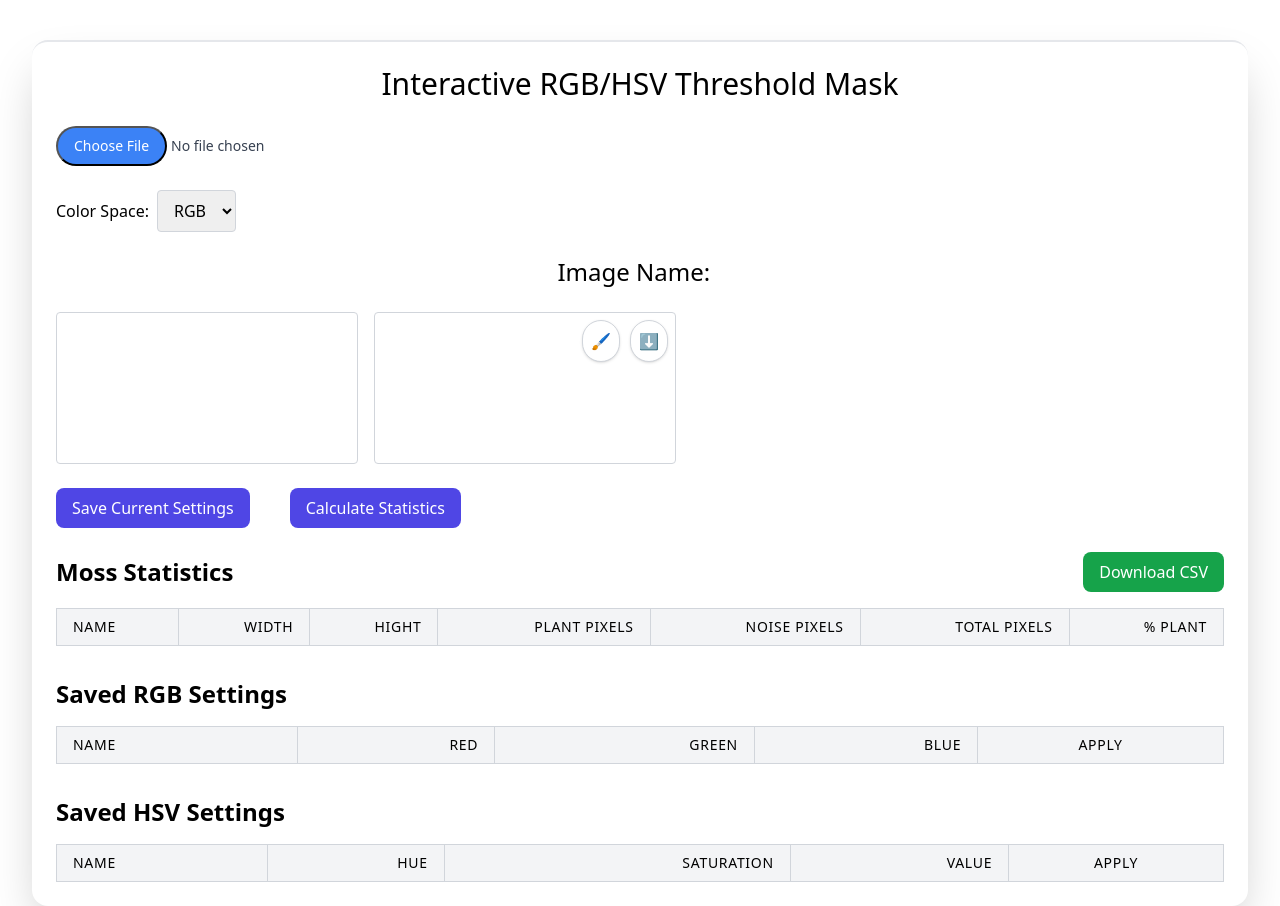
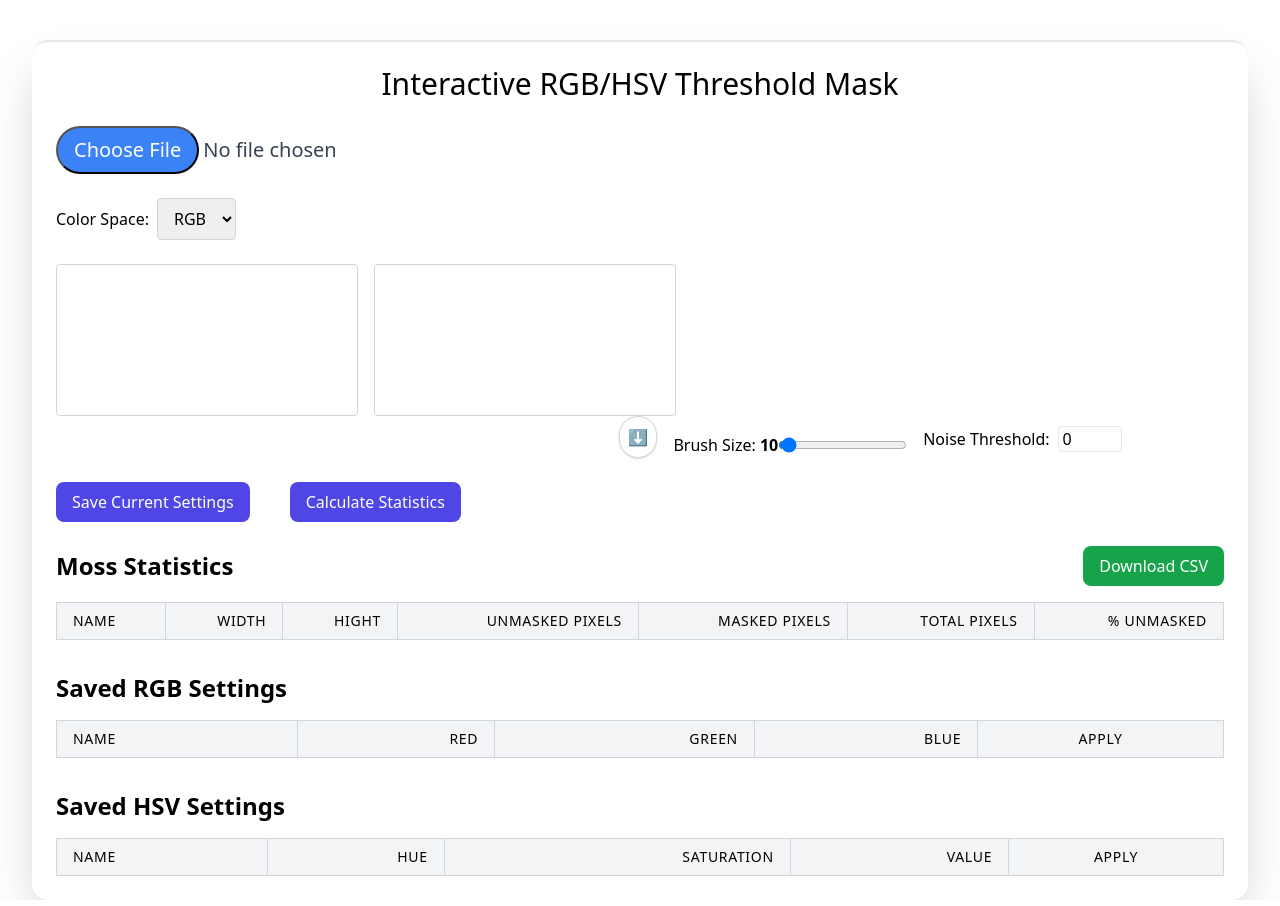
Before and after one commit to SushantAryal3/Image-Analysis-React, a React (Vite) app: page / in a window 1280 px wide. Built offline with nearby package versions, Linux system fonts and the light colour scheme; a web font is replaced by a local one.

Commit message:
fixes: Threshold scale, apply button issue, scalebar issue

```diff
--- a/src/CustomComponents/CanvasPair.tsx
+++ b/src/CustomComponents/CanvasPair.tsx
@@ -20,9 +20,7 @@ export default function CanvasPair({
   minSize,
   onMinSizeChange,
 }: Props) {
-  const [broomState, changeBroomState] = useState<Boolean>(false);
   const handleBrush = (e: React.MouseEvent<HTMLCanvasElement>) => {
-    if (!broomState) return;
     const mc = maskCanvasRef.current!;
     const rect = mc.getBoundingClientRect();
     const x = (e.clientX - rect.left) * (mc.width / rect.width);
@@ -32,6 +30,7 @@ export default function CanvasPair({
     ctx.fillRect(x - brushSize / 2, y - brushSize / 2, brushSize, brushSize);
   };
   return (
+    <div>
       <div className="flex flex-row gap-4">
         <canvas ref={origCanvasRef} className="border border-gray-300 rounded max-w-[45%]" />
         <div className="relative max-w-[45%]">
@@ -41,27 +40,17 @@ export default function CanvasPair({
             onMouseDown={handleBrush}
             onMouseMove={(e) => e.buttons === 1 && handleBrush(e)}
           />
-        <button
-          onClick={() => {
-            changeBroomState(!broomState);
-          }}
-          title="Toggle Brush Mode"
-          className="absolute top-2 right-14 bg-white border border-gray-300 rounded-full p-2 shadow hover:bg-gray-100"
-          type="button"
-        >
-          🖌
-        </button>
+        </div>
+      </div>
+      <div className="flex justify-end items-center gap-4 mr-[8vw]">
         <button
           onClick={downloadMask}
           title="Download Mask"
-          className="absolute top-2 right-2 bg-white border border-gray-300 rounded-full p-2 shadow hover:bg-gray-100"
+          className=" bg-white border border-gray-300 rounded-full p-2 shadow hover:bg-gray-100"
           type="button"
         >
           ⬇️
         </button>
-        {broomState && (
-          <div className="absolute top-2 left-2">
-            <div className="flex justify-center items-center gap-4">
         <div className="mt-4 flex items-center justify-center">
           <label className="font-medium" htmlFor="brushSize">
             Brush Size: <span className="font-semibold">{brushSize}</span>
@@ -91,8 +80,5 @@ export default function CanvasPair({
         </div>
       </div>
     </div>
-        )}
-      </div>
-    </div>
   );
 }
--- a/src/CustomComponents/RGBThresholdMask.tsx
+++ b/src/CustomComponents/RGBThresholdMask.tsx
@@ -12,21 +12,17 @@ export default function RGBThresholdMask() {
   const origCanvasRef = useRef<HTMLCanvasElement>(null);
   const maskCanvasRef = useRef<HTMLCanvasElement>(null);
   const [imageData, setImageData] = useState<ImageData | null>(null);
-
   const imageDataRef = useRef<ImageData | null>(null);
   const maskDataRef = useRef<Uint8ClampedArray | null>(null);
-
-  const [minSize, setMinSize] = useState(50);
+  const [minSize, setMinSize] = useState(0);
   const [filename, setFilename] = useState('');
   const [brushSize, setBrushSize] = useState(10);
-
-  const [rRange, setRRange] = useState<Range2>([70, 195]);
-  const [gRange, setGRange] = useState<Range2>([110, 255]);
-  const [bRange, setBRange] = useState<Range2>([8, 100]);
+  const [rRange, setRRange] = useState<Range2>([0, 255]);
+  const [gRange, setGRange] = useState<Range2>([0, 255]);
+  const [bRange, setBRange] = useState<Range2>([0, 255]);
   const [hRange, setHRange] = useState<Range2>([0, 360]);
   const [sRange, setSRange] = useState<Range2>([0, 100]);
   const [vRange, setVRange] = useState<Range2>([0, 100]);
-
   const [savedRGB, setSavedRGB] = useState<any[]>([]);
   const [savedHSV, setSavedHSV] = useState<any[]>([]);
   const [colorSpace, setColorSpace] = useState<'RGB' | 'HSV'>('RGB');
@@ -39,6 +35,7 @@ export default function RGBThresholdMask() {
     maskDataRef.current = null;
     if (window.gc) window.gc();
   }, []);
+
   const applyMask = useCallback(() => {
     const imgData = imageDataRef.current;
     if (!imgData || !maskDataRef.current) return;
@@ -120,6 +117,23 @@ export default function RGBThresholdMask() {
     mctx.putImageData(cleaned, 0, 0);
   }, [colorSpace, rRange, gRange, bRange, hRange, sRange, vRange, minSize]);
 
+  const [shouldApplyMask, setShouldApplyMask] = useState(true);
+
+  useEffect(() => {
+    if (shouldApplyMask && imageData) {
+      applyMask();
+      setShouldApplyMask(false);
+    }
+  }, [shouldApplyMask, applyMask, imageData, colorSpace]);
+
+  const handleMinSizeChange = useCallback(
+    (n: number) => {
+      setMinSize(n);
+      applyMask();
+    },
+    [applyMask],
+  );
+
   const calculateStatistics = useCallback(() => {
     const ctx = maskCanvasRef.current!.getContext('2d')!;
     const { data, width, height } = ctx.getImageData(0, 0, ctx.canvas.width, ctx.canvas.height);
@@ -166,13 +180,12 @@ export default function RGBThresholdMask() {
         maskDataRef.current = new Uint8ClampedArray(imageDataRef.current.data.length);
 
         URL.revokeObjectURL(url);
-
-        setTimeout(() => applyMask(), 0);
       };
       img.src = url;
     },
     [cleanupImageData],
   );
+
   const saveSettings = useCallback(() => {
     const cs = colorSpace;
     const rec = {
@@ -198,6 +211,7 @@ export default function RGBThresholdMask() {
       setSRange(rec.sRange);
       setVRange(rec.vRange);
     }
+    setShouldApplyMask(true);
   }, []);
 
   const downloadMask = useCallback(() => {
@@ -207,9 +221,11 @@ export default function RGBThresholdMask() {
     link.click();
     saveSettings();
   }, [filename, saveSettings]);
+
   useEffect(() => {
     return cleanupImageData;
   }, [cleanupImageData]);
+
   return (
     <div className="mt-10 max-w-[95%] mx-auto bg-white shadow-2xl border-t-2 rounded-2xl p-6 space-y-6">
       <h3 className="text-3xl text-center">Interactive RGB/HSV Threshold Mask</h3>
@@ -218,7 +234,7 @@ export default function RGBThresholdMask() {
         ref={uploadRef}
         onChange={handleUpload}
         accept="image/*"
-        className="block w-full text-sm text-gray-700 file:bg-blue-500 file:text-white file:py-2 file:px-4 file:rounded-full"
+        className="block w-full text-xl text-gray-700 file:bg-blue-500 file:text-white file:py-2 file:px-4 file:rounded-full"
       />
       <div className="flex items-center space-x-2">
         <label className="font-medium" htmlFor="valueFor">
@@ -252,7 +268,6 @@ export default function RGBThresholdMask() {
           applyMask={applyMask}
         />
       )}
-      <div className="text-2xl text-center ">Image Name:&nbsp;&nbsp; {filename}</div>
       <CanvasPair
         origCanvasRef={origCanvasRef}
         maskCanvasRef={maskCanvasRef}
@@ -260,7 +275,7 @@ export default function RGBThresholdMask() {
         onBrushSizeChange={setBrushSize}
         downloadMask={downloadMask}
         minSize={minSize}
-        onMinSizeChange={setMinSize}
+        onMinSizeChange={handleMinSizeChange}
       />
       <button
         onClick={saveSettings}
--- a/src/CustomComponents/SavedSettingsTable.tsx
+++ b/src/CustomComponents/SavedSettingsTable.tsx
@@ -18,24 +18,76 @@ export default function SavedSettingsTable({ rgbSettings, hsvSettings, stats, on
   const downloadStatsCsv = () => {
     if (stats.length === 0) return;
 
-    const headers = ['Name', 'Width', 'Height', 'Plant Pixels', 'Noise Pixels', 'Total Pixels', '% Plant'];
-    const rows = stats.map((s) => [
-      s.name,
-      s.width,
-      s.height,
-      s.plant,
-      s.noise,
-      s.total,
-      `${((s.plant / s.total) * 100).toFixed(2)}%`,
-    ]);
+    const rgbMap = new Map<string, SavedSetting>(rgbSettings.map((r) => [r.name, r]));
+    const hsvMap = new Map<string, SavedSetting>(hsvSettings.map((h) => [h.name, h]));
 
-    const csvContent = [headers, ...rows].map((r) => r.join(',')).join('\n');
+    const headers = [
+      'Name',
+      'Width',
+      'Height',
+      'Unmasked Pixels',
+      'Masked Pixels',
+      'Total Pixels',
+      '% Unmasked',
+      'Red Min',
+      'Red Max',
+      'Green Min',
+      'Green Max',
+      'Blue Min',
+      'Blue Max',
+      'Hue Min',
+      'Hue Max',
+      'Saturation Min',
+      'Saturation Max',
+      'Value Min',
+      'Value Max',
+    ];
 
+    const rows = stats.map((s) => {
+      const rgb = rgbMap.get(s.name);
+      const hsv = hsvMap.get(s.name);
+
+      const r0 = rgb?.rRange?.[0] ?? '';
+      const r1 = rgb?.rRange?.[1] ?? '';
+      const g0 = rgb?.gRange?.[0] ?? '';
+      const g1 = rgb?.gRange?.[1] ?? '';
+      const b0 = rgb?.bRange?.[0] ?? '';
+      const b1 = rgb?.bRange?.[1] ?? '';
+
+      const h0 = hsv?.hRange?.[0] ?? '';
+      const h1 = hsv?.hRange?.[1] ?? '';
+      const s0 = hsv?.sRange?.[0] ?? '';
+      const s1 = hsv?.sRange?.[1] ?? '';
+      const v0 = hsv?.vRange?.[0] ?? '';
+      const v1 = hsv?.vRange?.[1] ?? '';
+
+      return [
+        s.name,
+        s.width,
+        s.height,
+        s.plant,
+        s.noise,
+        s.total,
+        `${((s.plant / s.total) * 100).toFixed(2)}%`,
+        r0,
+        r1,
+        g0,
+        g1,
+        b0,
+        b1,
+        h0,
+        h1,
+        s0,
+        s1,
+        v0,
+        v1,
+      ];
+    });
+    const csvContent = [headers, ...rows].map((row) => row.join(',')).join('\n');
     const blob = new Blob([csvContent], { type: 'text/csv;charset=utf-8;' });
     const link = document.createElement('a');
     link.href = URL.createObjectURL(blob);
-    link.setAttribute('download', 'moss_statistics.csv');
-    link.style.display = 'none';
+    link.download = 'moss_statistics.csv';
     document.body.appendChild(link);
     link.click();
     document.body.removeChild(link);
@@ -67,16 +119,16 @@ export default function SavedSettingsTable({ rgbSettings, hsvSettings, stats, on
                 Hight
               </th>
               <th className="border border-gray-300 px-4 py-2 text-right text-sm font-medium uppercase tracking-wider">
-                Plant Pixels
+                Unmasked Pixels
               </th>
               <th className="border border-gray-300 px-4 py-2 text-right text-sm font-medium uppercase tracking-wider">
-                Noise Pixels
+                Masked Pixels
               </th>
               <th className="border border-gray-300 px-4 py-2 text-right text-sm font-medium uppercase tracking-wider">
                 Total Pixels
               </th>
               <th className="border border-gray-300 px-4 py-2 text-right text-sm font-medium uppercase tracking-wider">
-                % Plant
+                % Unmasked
               </th>
             </tr>
           </thead>
```
Lines whose indentation alone changed are shown as unchanged.
